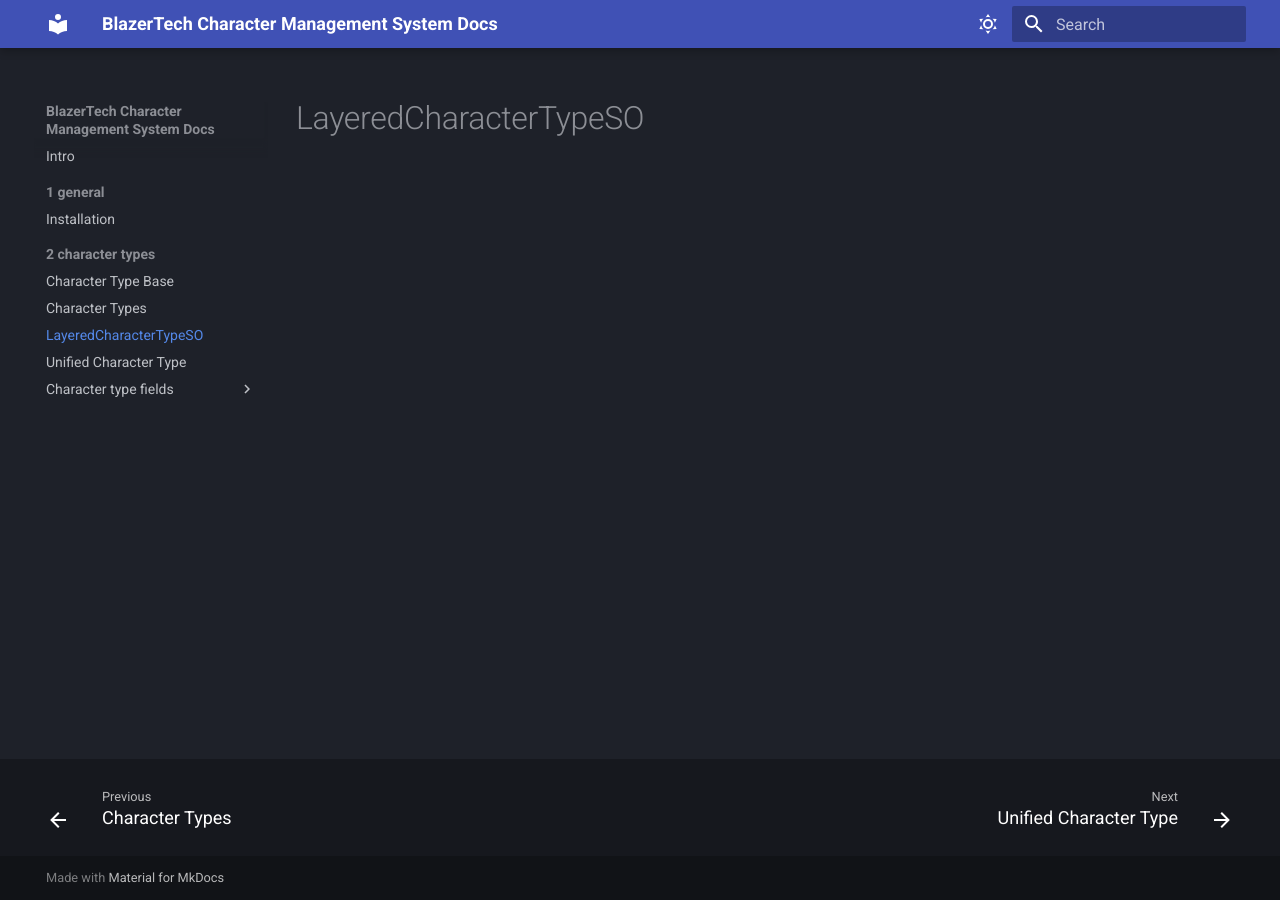
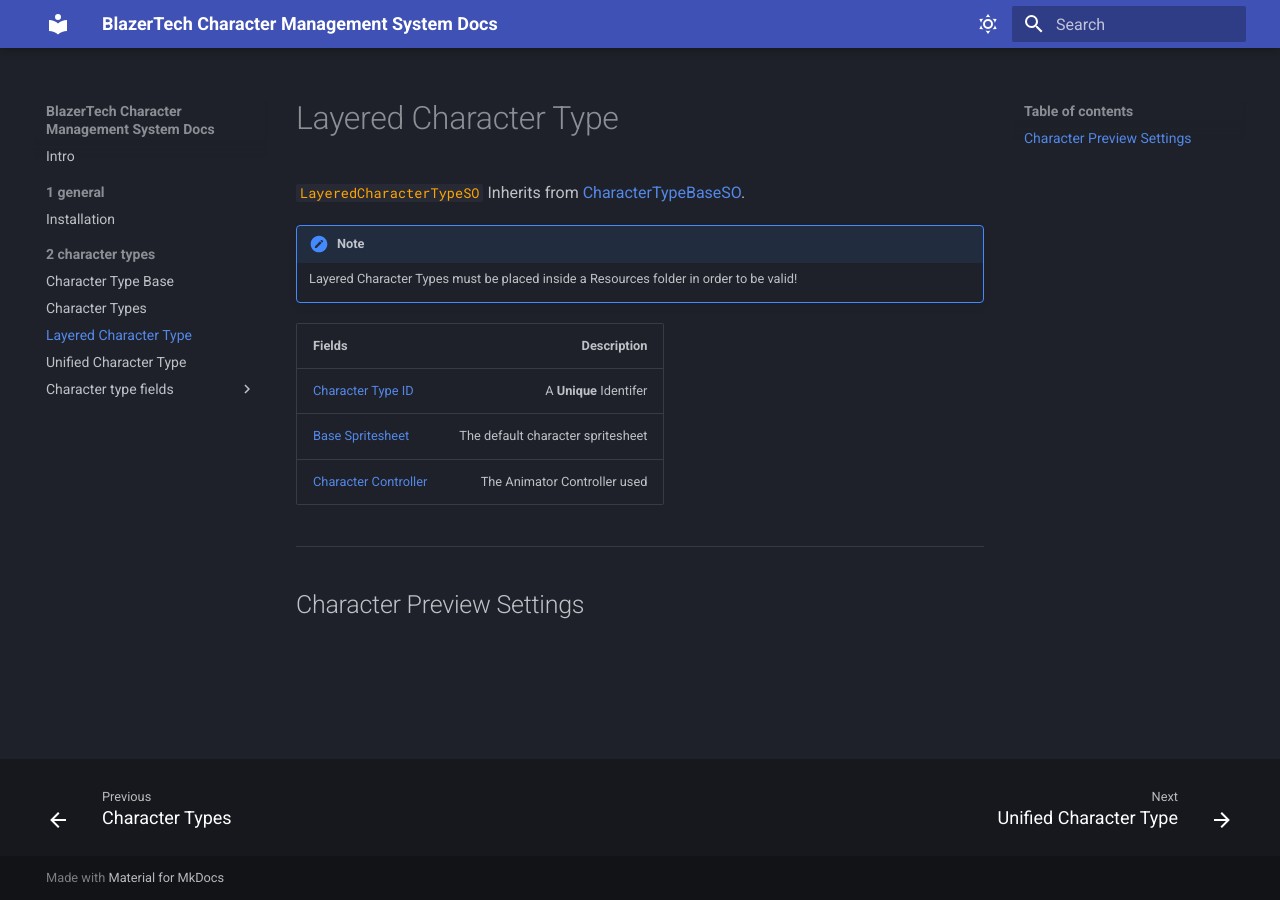
Before and after one commit to Legendaryswordsman2/BT-Character-Management-System-Docs, an MkDocs documentation site: the page built from docs/2-character-types/layered-character-type.md, in a window 1280 px wide. Built offline with MkDocs 1.6.1 and Material for MkDocs 9.7.7, drawn with Linux system fonts in a browser that asks for light colours.

Commit message:
Update character type documentation and add image
Improved documentation for Layered and Unified Character Types, including clearer inheritance notes, field tables, and creation instructions. Added a new image for Layered Character Type in the docs/photos directory.

```diff
--- a/docs/2-character-types/layered-character-type.md
+++ b/docs/2-character-types/layered-character-type.md
@@ -1 +1,16 @@
-# LayeredCharacterTypeSO
+# Layered Character Type
+
+`LayeredCharacterTypeSO` Inherits from [CharacterTypeBaseSO](character-type-base.md).
+
+!!! Note
+    Layered Character Types must be placed inside a Resources folder in order to be valid!
+
+| Fields                | Description|
+|-----------------------|-----------:|
+| [Character Type ID][character-type-id]       | A **Unique** Identifer
+| [Base Spritesheet][base-spritesheet]         | The default character spritesheet
+| [Character Controller][character-controller] | The Animator Controller used
+
+---
+
+## Character Preview Settings
```
Also changed, not shown: docs/2-character-types/character-types.md (+3 -0 lines), docs/2-character-types/unified-character-type.md (+7 -12 lines), docs/photos/layered-character-type.png (added).
